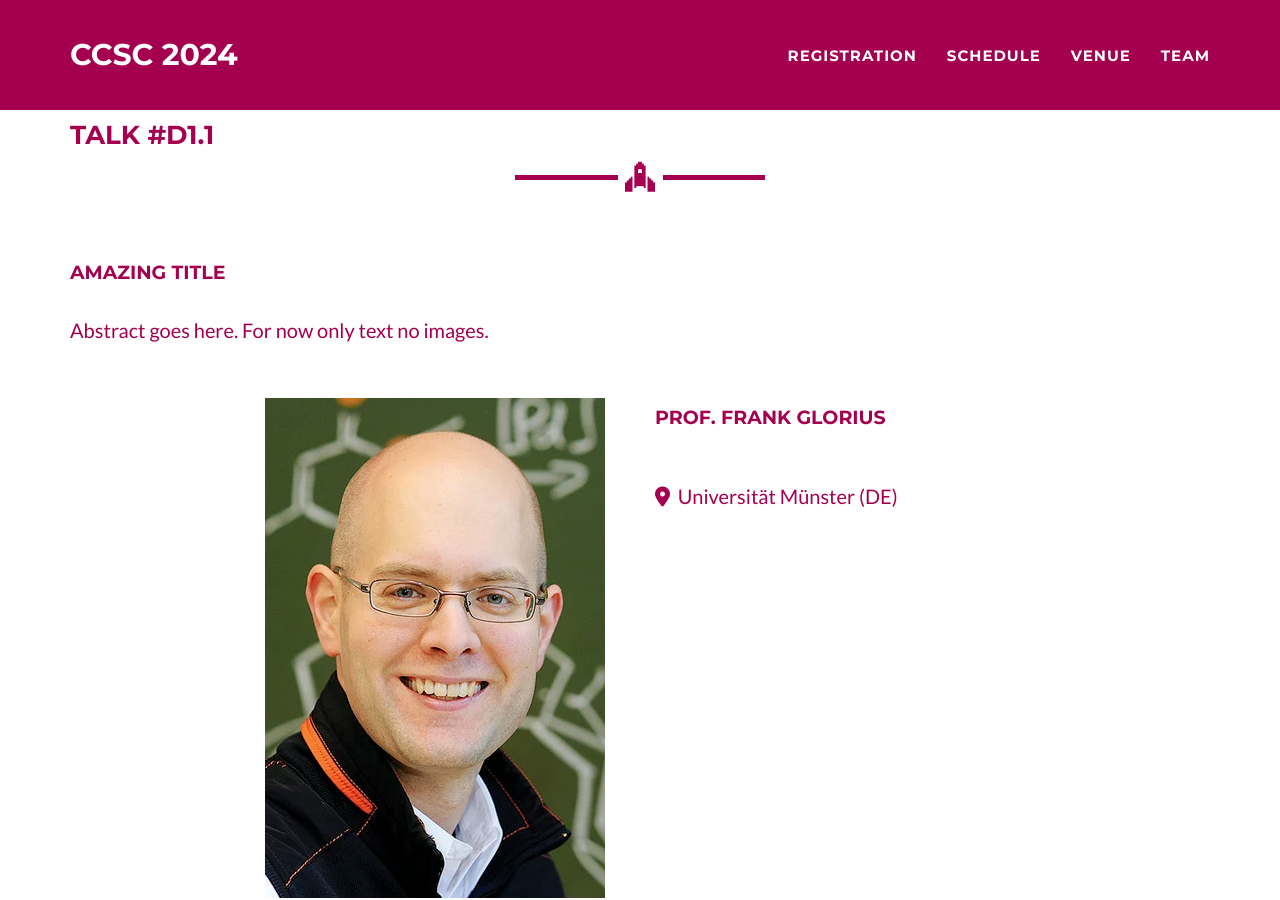
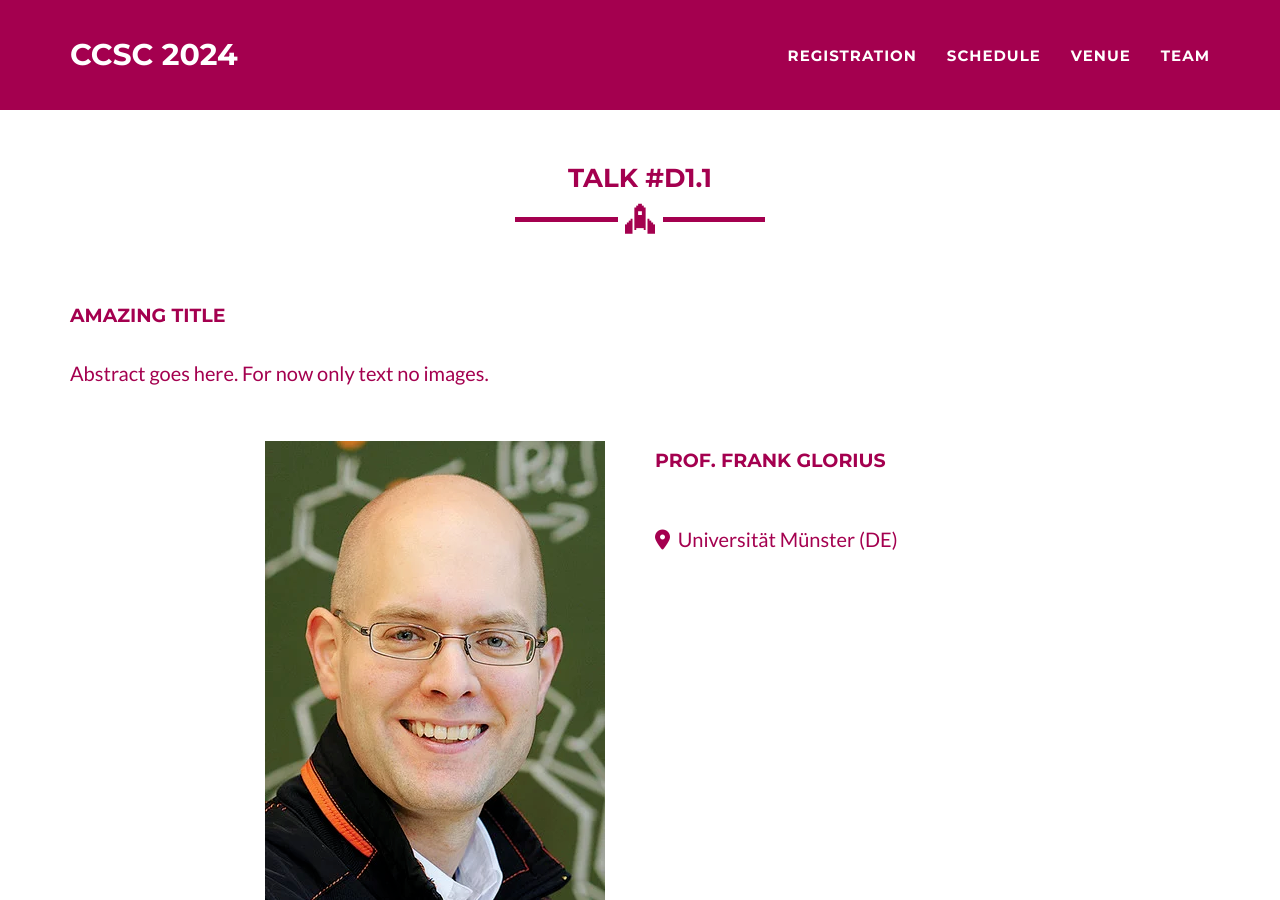
Before and after one commit to ccsc2024/ccsc2024.github.io, a Jekyll site: the page built from talks/glorius.md, in a window 1280 px wide and 900 px high. Built offline with Jekyll 4.4.1, drawn with Linux system fonts in a browser that asks for light colours.

Commit message:
Update talkpage.html

```diff
--- a/_layouts/talkpage.html
+++ b/_layouts/talkpage.html
@@ -8,7 +8,8 @@
   <section id="talk">
     <div class="container">
       <div class="row">
-        <div class="col-lg-12">
+        <div class="col-lg-12 text-center">
+          <br><br>
           <h3>Talk #{{ page.talknumber }}</h3>
           <hr class="star-primary">
           <br><br>
```
